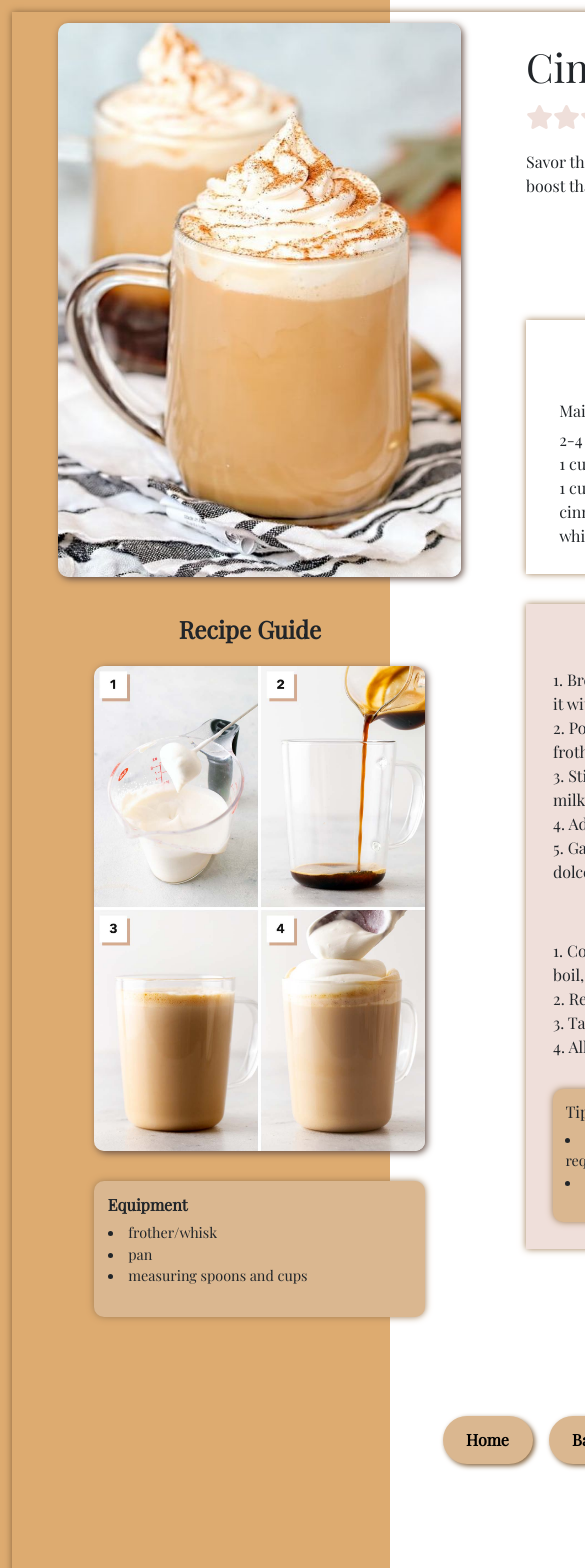
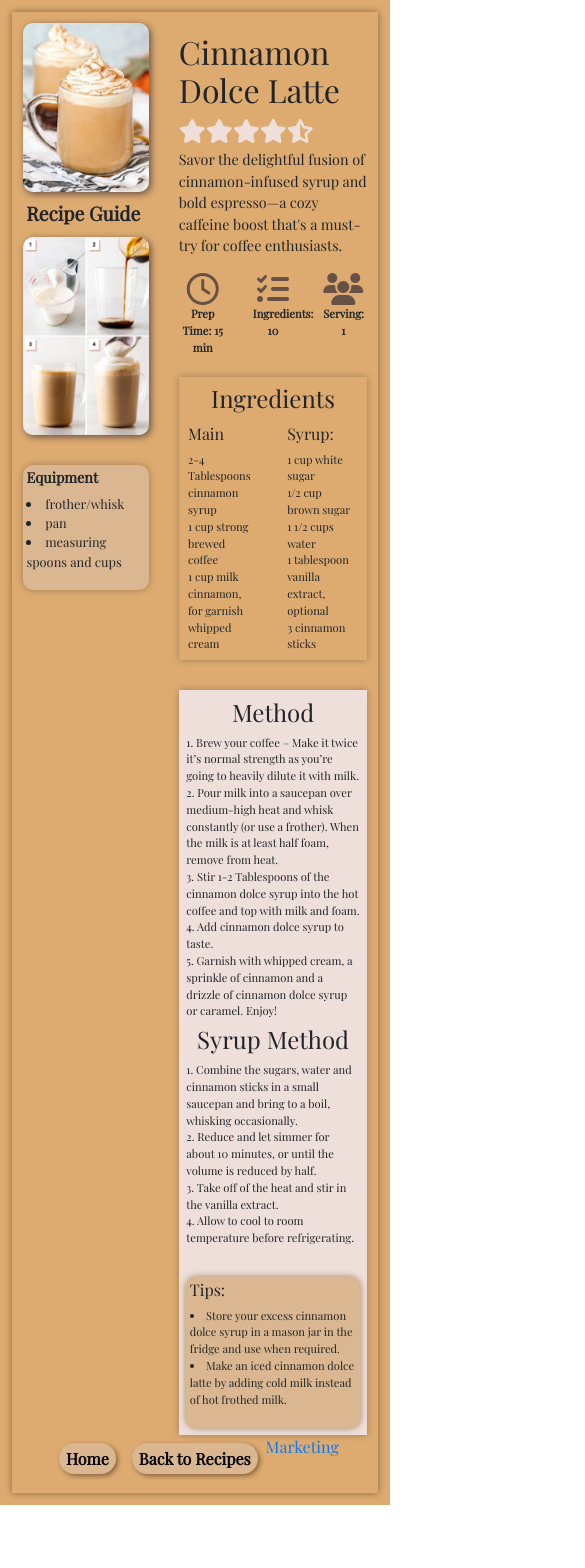
Before and after one commit to Tdaniels25/Codespresso-Receipe-Book, a React (Create React App) app: page /recipeA in a window 390 px wide. Shown: the top 1568 px of the page, 585 px wide, since content can reach past the window. After the commit the page ends 1505 px from the top, so only its background shows below. Built offline with nearby package versions, Linux system fonts and the light colour scheme; a web font is replaced by a local one.

Commit message:
responsiveness of recipe pages

```diff
--- a/src/RecipePage.css
+++ b/src/RecipePage.css
@@ -167,3 +167,158 @@
   color: #fff;
   text-decoration: none;
 }
+
+@media (max-width: 768px) {
+  .content-container {
+    padding: 3%;
+    width: 100%;
+    height: 100%;
+    box-shadow: 0px 0px 7px #86643d;
+  }
+
+  #main-image {
+    margin-top: 20px;
+    margin: 0 auto;
+    width: 100%;
+    height: 12%;
+    object-fit: fill;
+    padding: 0;
+    border-radius: 10px;
+    box-shadow: 2px 2px 7px #675046;
+  }
+
+  .recipe-guide {
+    text-align: center;
+    padding: 8% 4% 3% 0;
+    font-weight: 600;
+    font-size: 120%;
+  }
+
+  #recipe-steps {
+    margin: 0 auto;
+    padding: 0;
+    width: 100%;
+    height: 14%;
+    border-radius: 10px;
+    box-shadow: 2px 2px 7px #675046;
+  }
+
+  .recipe-equipment {
+    display: block;
+    margin: 30px auto;
+    padding: 3%;
+    width: 100%;
+    background-color: #dab790;
+    box-shadow: 0px 0px 7px #a07d54;
+    border-radius: 10px;
+    list-style: none;
+  }
+
+  .equipment-list {
+    list-style: disc;
+    font-size: 80%;
+    list-style-position: inside;
+  }
+
+  .equipment-heading6 {
+    font-weight: 600;
+    font-size: 90%;
+  }
+
+  .rTitle-heading {
+    font-size: 200%;
+  }
+
+  #recipe-content {
+    margin-top: 10px;
+  }
+
+  .rating {
+    padding: 1% 0 1% 0;
+    color: #efdfda;
+  }
+
+  .recipe-description {
+    padding: 2% 0 0 0;
+    font-size: 90%;
+  }
+
+  #prep-icons {
+    text-align: center;
+    padding: 2% 2% 1% 2%;
+    color: #675046;
+  }
+
+  #prep-text {
+    text-align: center;
+    padding: 2% 2% 2% 2%;
+    font-size: 70%;
+    font-weight: 600;
+  }
+
+  .ingred-heading3 {
+    text-align: center;
+    font-size: 150%;
+  }
+
+  .method-heading4 {
+    text-align: center;
+    font-size: 150%;
+  }
+
+  #ingred-container {
+    padding: 2% 2% 2% 1%;
+  }
+
+  .ingred-list {
+    list-style: none;
+    padding: 0;
+    margin: 0;
+    font-size: 70%;
+  }
+
+  .method-list {
+    list-style: none;
+    padding: 0;
+    margin: 0;
+    font-size: 70%;
+  }
+
+  .recipe-ingredients {
+    padding: 4% 4% 2% 4%;
+    box-shadow: 0px 0px 7px #a07d54;
+  }
+
+  .recipe-method {
+    margin-top: 30px;
+    padding: 4% 4% 4% 4%;
+    background-color: #efdfda;
+    box-shadow: 0px 0px 7px #a07d54;
+  }
+
+  .tips {
+    margin-top: 30px;
+    padding: 2%;
+    background-color: #dab790;
+    box-shadow: 0px 0px 7px #a07d54;
+    border-radius: 10px;
+  }
+
+  .tips-list {
+    list-style: disc;
+    font-size: 90%;
+    list-style-position: inside;
+    font-size: 70%;
+  }
+
+  .syrup-heading4 {
+    padding: 3% 0 0 0;
+    text-align: center;
+    font-size: 150%;
+  }
+
+  .syrup-list {
+    list-style: none;
+    font-size: 70%;
+  }
+}
--- a/src/pages/RecipeB.js
+++ b/src/pages/RecipeB.js
@@ -34,7 +34,7 @@ const RecipeB = () => {
                 <i class="fa-solid fa-star fa-xl"></i>
                 <i class="fa-solid fa-star fa-xl"></i>
                 <i class="fa-solid fa-star fa-xl"></i>
-                <i class="fa-solid fa-star-half-stroke fa-xl"></i>
+                <i class="fa-solid fa-star fa-xl"></i>
               </div>
               <p className="recipe-description">
                 Indulge in a delightful Mocha Frappuccino, a blissful fusion of
--- a/src/pages/RecipeC.js
+++ b/src/pages/RecipeC.js
@@ -34,7 +34,7 @@ const RecipeC = () => {
                 <i class="fa-solid fa-star fa-xl"></i>
                 <i class="fa-solid fa-star fa-xl"></i>
                 <i class="fa-solid fa-star fa-xl"></i>
-                <i class="fa-solid fa-star-half-stroke fa-xl"></i>
+                <i class="fa-regular fa-star fa-xl"></i>
               </div>
               <p className="recipe-description">
                 Experience the refreshing allure of Matcha Frappuccino, a
```
